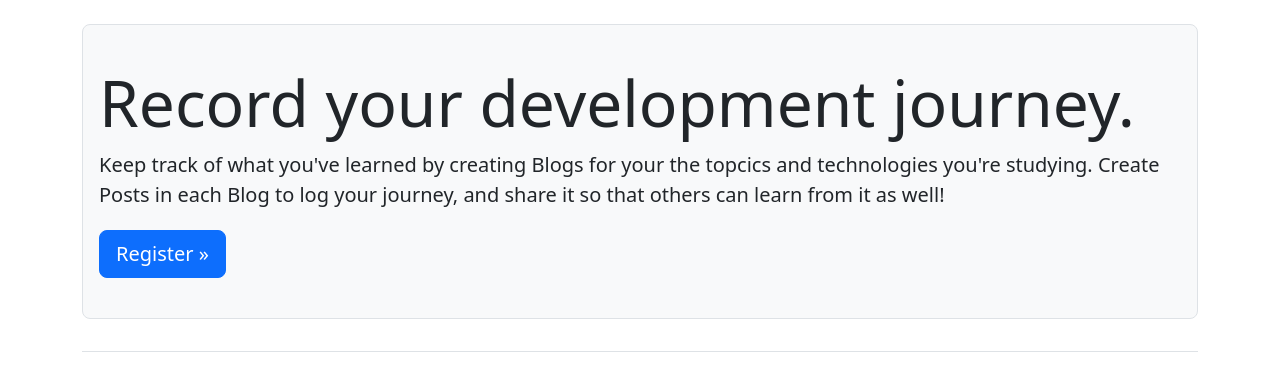
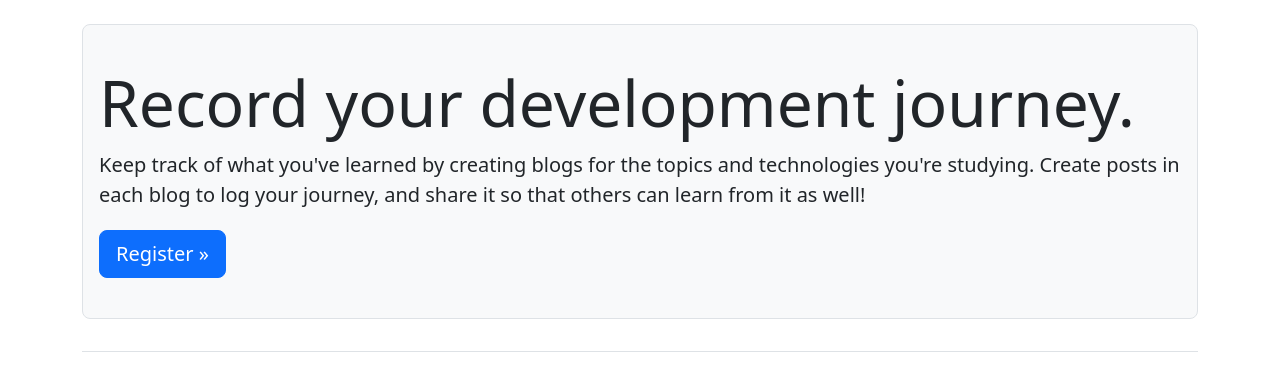
Before and after one commit to jonjack17/pcc_blog, a Django app: page / in a window 1280 px wide. Shown: the part 58-449 px from the top of the page. Run offline with Django 5.2, Linux system fonts and the light colour scheme; some libraries are stand-ins or nearby versions.

Commit message:
Fixed typos in index.html

```diff
--- a/blogs/templates/blogs/index.html
+++ b/blogs/templates/blogs/index.html
@@ -6,9 +6,9 @@
         <div class="contaienr-fluid py-4">
             <h1 class="display-3">Record your development journey.</h1>
 
-            <p class="lead">Keep track of what you've learned by creating Blogs
-            for your the topcics and technologies you're studying. Create Posts
-            in each Blog to log your journey, and share it so that others can
+            <p class="lead">Keep track of what you've learned by creating blogs
+            for the topics and technologies you're studying. Create posts
+            in each blog to log your journey, and share it so that others can
             learn from it as well!</p>
 
             {% if user.is_authenticated %}
```
